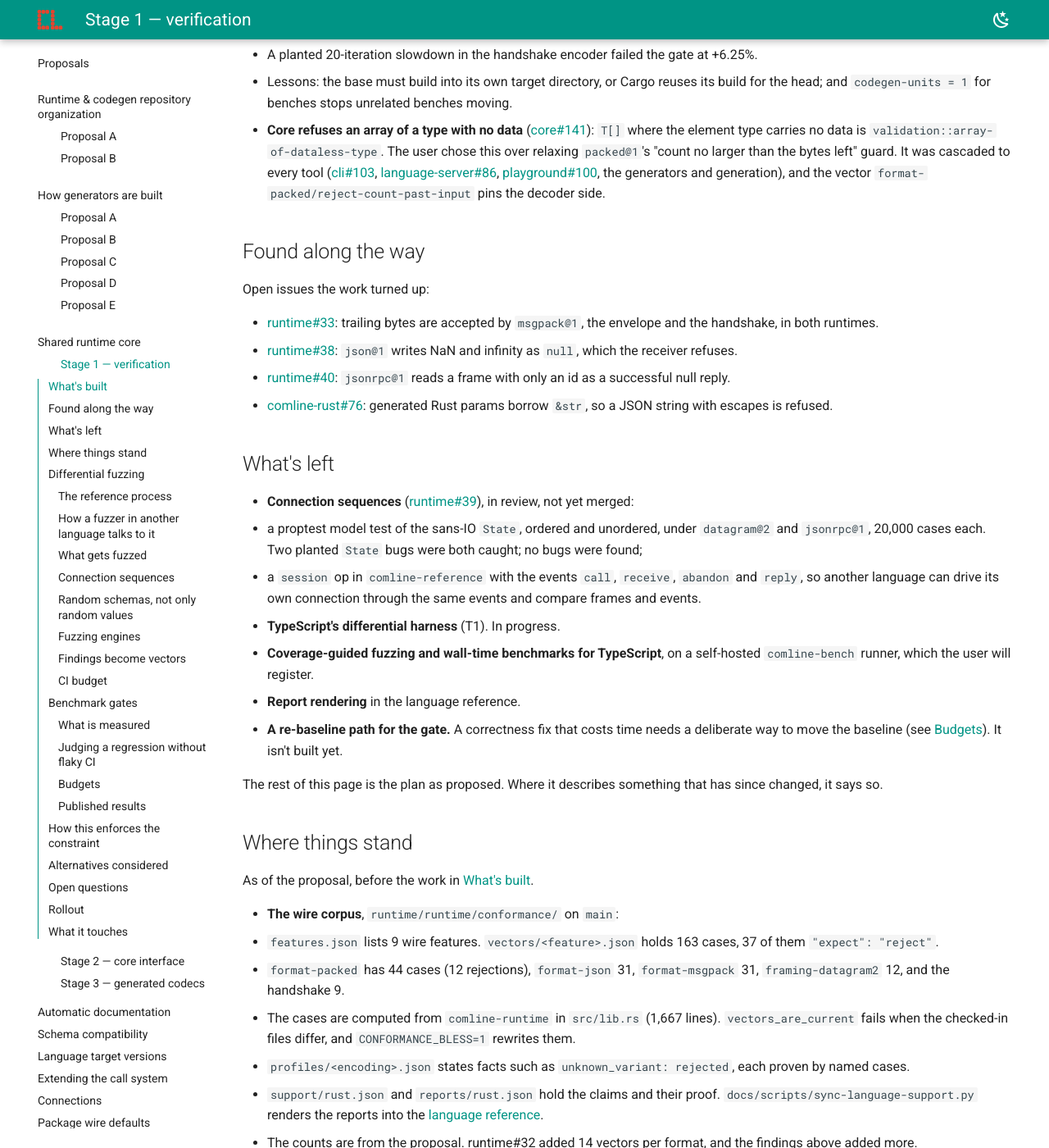
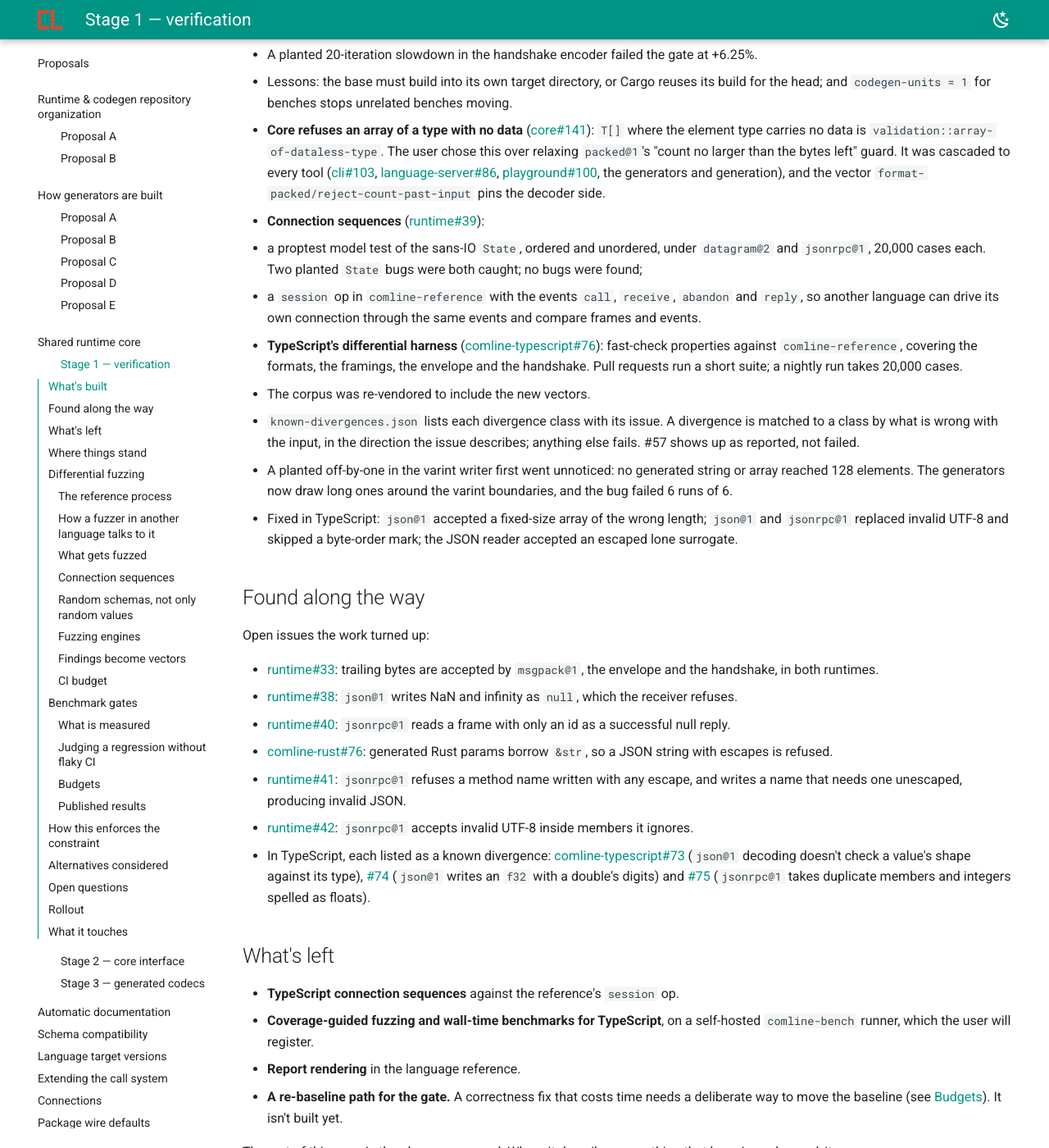
Before and after one commit to ComlineProject/docs, an MkDocs documentation site: the page built from docs/docs/proposals/shared-runtime-core/verification.md, in a window 1280 px wide and 1400 px high, scrolled down 1604 px. Shown: the whole window at 82% size. Built offline with MkDocs 1.6.1 and Material for MkDocs 9.7.7, drawn with Linux system fonts in a browser that asks for light colours; the version menu is left out; some of the changed text lies outside the part shown.

Commit message:
proposals: stage 1 status, with connection sequences and the TypeScript harness

```diff
--- a/docs/docs/proposals/shared-runtime-core/verification.md
+++ b/docs/docs/proposals/shared-runtime-core/verification.md
@@ -34,9 +34,8 @@ it produces.
 
 ## What's built
 
-Built 2026-10-25, for Rust, in [`runtime`](https://github.com/ComlineProject/runtime)
-except where noted. Nothing here is built for TypeScript yet (see
-[What's left](#whats-left)).
+Built 2026-10-25 and 2026-10-26, in [`runtime`](https://github.com/ComlineProject/runtime)
+except where noted.
 
 - **A pinned toolchain**
   ([runtime#30](https://github.com/ComlineProject/runtime/pull/30)): the
@@ -97,6 +96,30 @@ except where noted. Nothing here is built for TypeScript yet (see
   [playground#100](https://github.com/ComlineProject/playground/pull/100), the
   generators and generation), and the vector
   `format-packed/reject-count-past-input` pins the decoder side.
+- **Connection sequences**
+  ([runtime#39](https://github.com/ComlineProject/runtime/pull/39)):
+  - a proptest model test of the sans-IO `State`, ordered and unordered, under
+    `datagram@2` and `jsonrpc@1`, 20,000 cases each. Two planted `State` bugs
+    were both caught; no bugs were found;
+  - a `session` op in `comline-reference` with the events `call`, `receive`,
+    `abandon` and `reply`, so another language can drive its own connection
+    through the same events and compare frames and events.
+- **TypeScript's differential harness**
+  ([comline-typescript#76](https://github.com/ComlineProject/comline-typescript/pull/76)):
+  fast-check properties against `comline-reference`, covering the formats, the
+  framings, the envelope and the handshake. Pull requests run a short suite;
+  a nightly run takes 20,000 cases.
+  - The corpus was re-vendored to include the new vectors.
+  - `known-divergences.json` lists each divergence class with its issue. A
+    divergence is matched to a class by what is wrong with the input, in the
+    direction the issue describes; anything else fails. #57 shows up as
+    reported, not failed.
+  - A planted off-by-one in the varint writer first went unnoticed: no
+    generated string or array reached 128 elements. The generators now draw
+    long ones around the varint boundaries, and the bug failed 6 runs of 6.
+  - Fixed in TypeScript: `json@1` accepted a fixed-size array of the wrong
+    length; `json@1` and `jsonrpc@1` replaced invalid UTF-8 and skipped a
+    byte-order mark; the JSON reader accepted an escaped lone surrogate.
 
 ## Found along the way
 
@@ -112,19 +135,22 @@ Open issues the work turned up:
 - [comline-rust#76](https://github.com/ComlineProject/comline-rust/issues/76):
   generated Rust params borrow `&str`, so a JSON string with escapes is
   refused.
+- [runtime#41](https://github.com/ComlineProject/runtime/issues/41):
+  `jsonrpc@1` refuses a method name written with any escape, and writes a
+  name that needs one unescaped, producing invalid JSON.
+- [runtime#42](https://github.com/ComlineProject/runtime/issues/42):
+  `jsonrpc@1` accepts invalid UTF-8 inside members it ignores.
+- In TypeScript, each listed as a known divergence:
+  [comline-typescript#73](https://github.com/ComlineProject/comline-typescript/issues/73)
+  (`json@1` decoding doesn't check a value's shape against its type),
+  [#74](https://github.com/ComlineProject/comline-typescript/issues/74)
+  (`json@1` writes an `f32` with a double's digits) and
+  [#75](https://github.com/ComlineProject/comline-typescript/issues/75)
+  (`jsonrpc@1` takes duplicate members and integers spelled as floats).
 
 ## What's left
 
-- **Connection sequences**
-  ([runtime#39](https://github.com/ComlineProject/runtime/pull/39)), in
-  review, not yet merged:
-  - a proptest model test of the sans-IO `State`, ordered and unordered, under
-    `datagram@2` and `jsonrpc@1`, 20,000 cases each. Two planted `State` bugs
-    were both caught; no bugs were found;
-  - a `session` op in `comline-reference` with the events `call`, `receive`,
-    `abandon` and `reply`, so another language can drive its own connection
-    through the same events and compare frames and events.
-- **TypeScript's differential harness** (T1). In progress.
+- **TypeScript connection sequences** against the reference's `session` op.
 - **Coverage-guided fuzzing and wall-time benchmarks for TypeScript**, on a
   self-hosted `comline-bench` runner, which the user will register.
 - **Report rendering** in the language reference.
@@ -235,8 +261,8 @@ the conformance corpus's own encoding: a request carries a vector case's `op`,
 
 - The ops are the corpus's ops (`name_hash`, `handshake`, `envelope`,
   `request`, `response`, `encode`, `decode`), plus `check` and `version`.
-  `session`, for [connection sequences](#connection-sequences), is in review
-  (runtime#39).
+  `session`, for [connection sequences](#connection-sequences), was added in
+  runtime#39.
 - **Requests can be batched,** many to a line, so one round trip covers a
   fuzzer's whole batch. The batch size is the fuzzer's to choose.
 - **A refusal carries no reason.** Rust's formats collapse every decode
```
